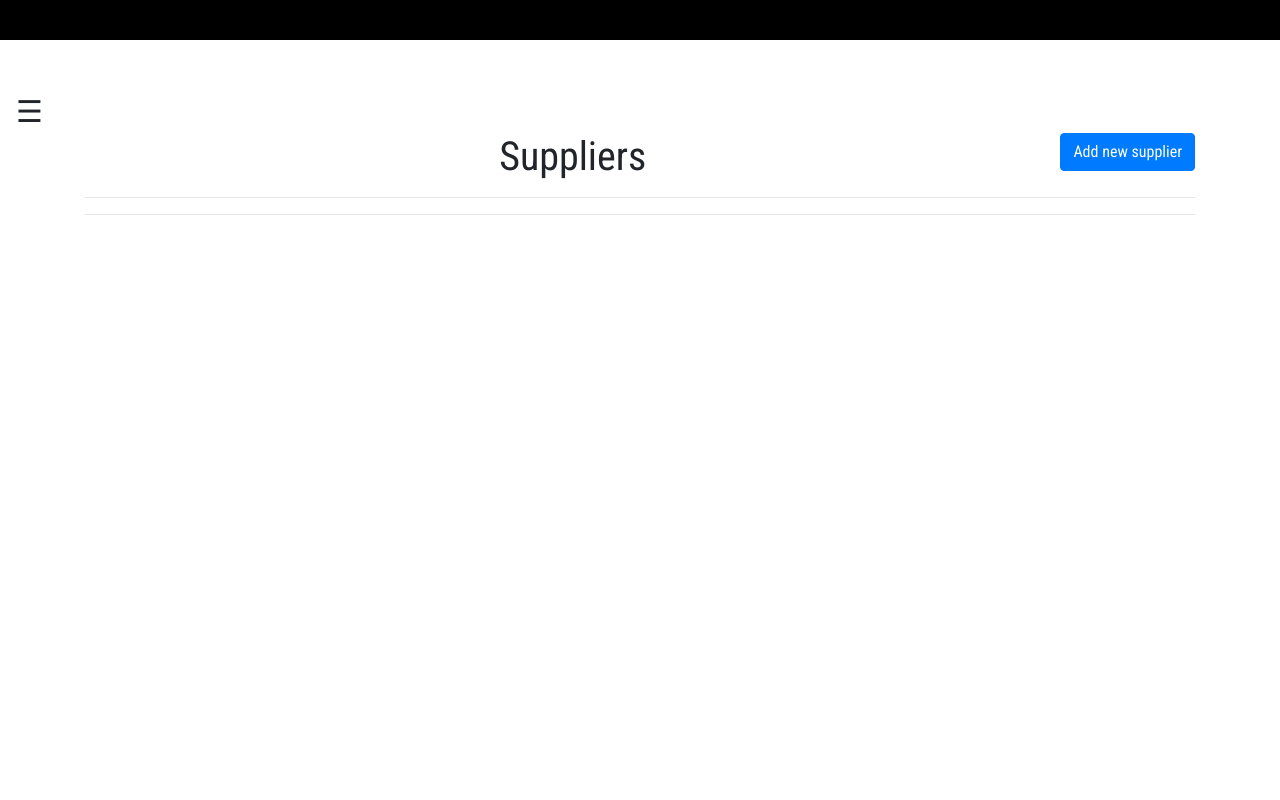
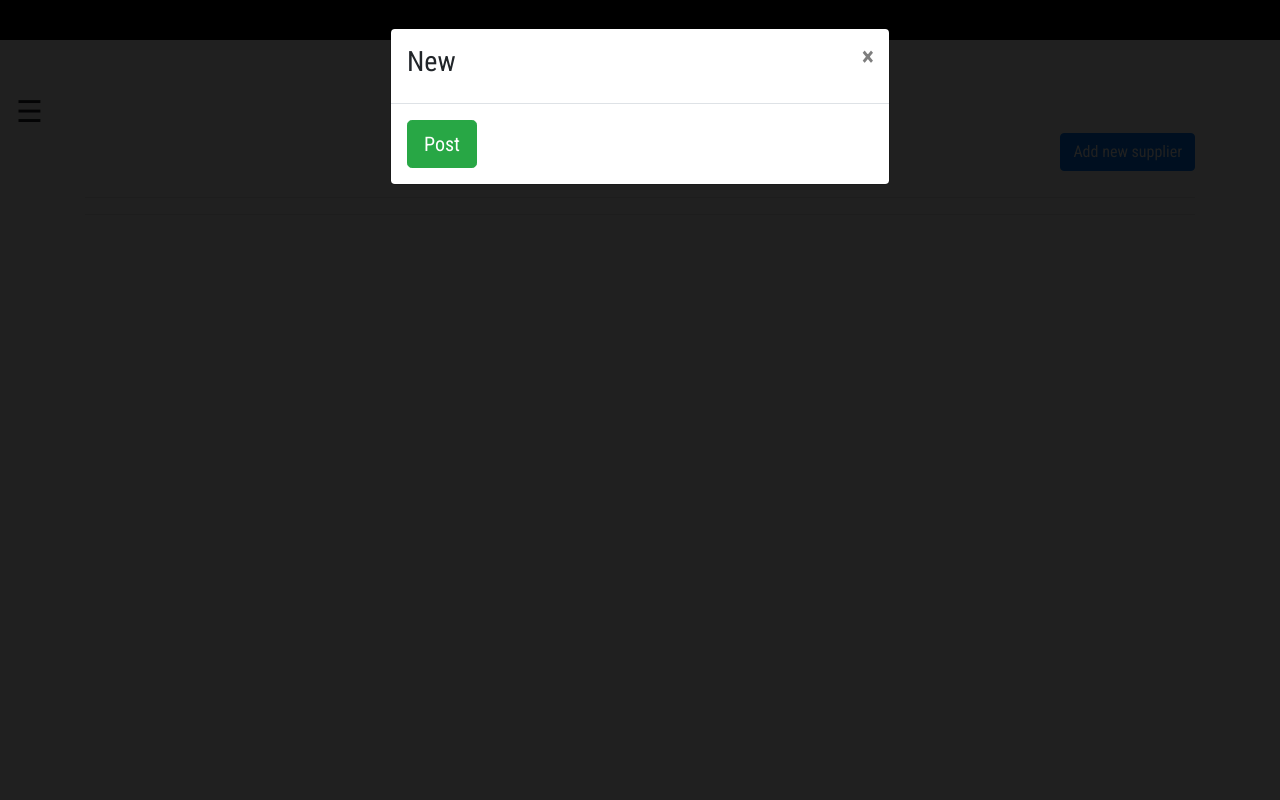
Before and after one commit to gichimux/offspring-project, a Django app: page /supplier in a window 1280 px wide, after a click on "Add new supplier". Run offline with Django 3.2, Linux system fonts and the light colour scheme; data that the repository does not hold is empty; some libraries are stand-ins or nearby versions; some web fonts are replaced.

Commit message:
Create form to add new supplier

```diff
--- a/app/templates/supplier/suppliers.html
+++ b/app/templates/supplier/suppliers.html
@@ -65,6 +65,29 @@
                 </div>
 
 
+                <div class="modal fade" id="myModal">
+                        <div class="modal-dialog">
+                          <div class="modal-content">
+                                <div class="modal-header">
+                                    <h3>New</h3>
+                                        <button type="button" class="close" data-dismiss="modal">&times;</button>
+
+                                    </div>
+                                    <div class="modal-body">
+                {{form.media}}
+                <form  action="{% url 'suppliers' %}" method="post" enctype="multipart/form-data">
+                  {%csrf_token%}
+
+                  {% bootstrap_form form%}
+                  <input type="submit" class="btn btn-success btn-lg" value="Post">
+                </form>
+
+                 {% block scripts %}
+                <script src="https://ajax.googleapis.com/ajax/libs/jquery/3.2.1/jquery.min.js"></script>
+                {% bootstrap_javascript %} {% endblock %}
+            </div>
+        </div>
+        </div>
         </div>
 
 {% endblock %}
```
Also changed, not shown: app/forms.py (+9 -0 lines).
